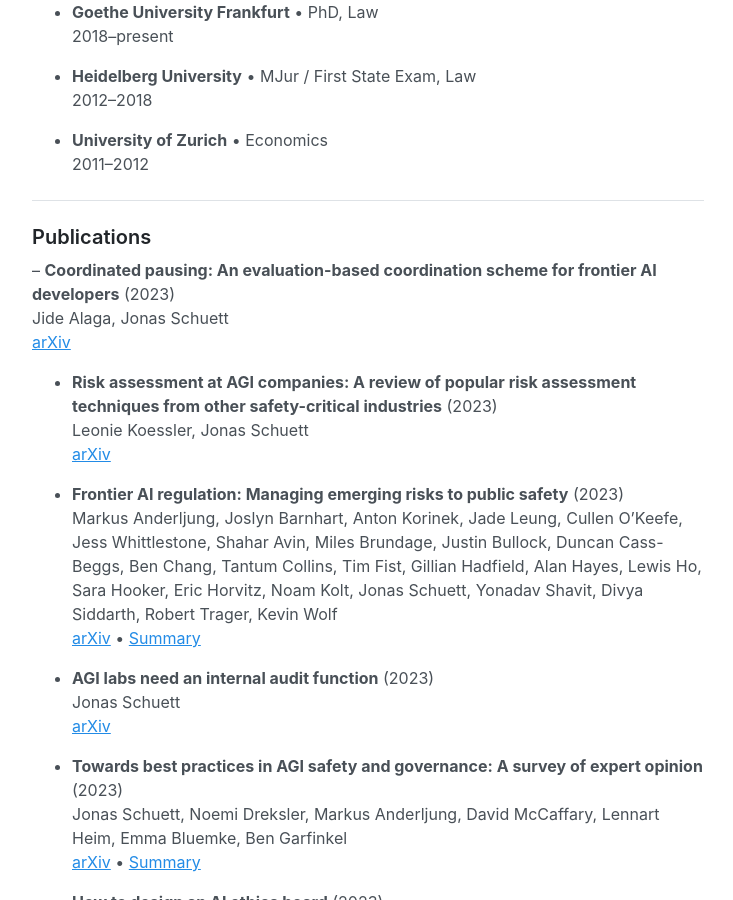
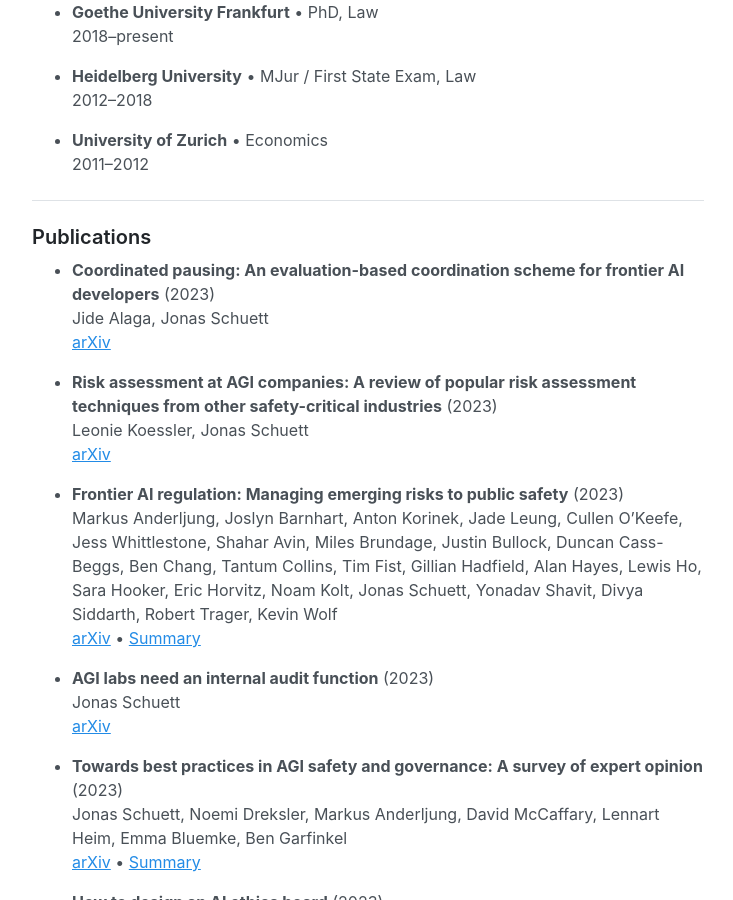
Before and after one commit to jonasschuett/jonasschuett.github.io, a Jekyll site: the page built from _posts/2020-04-04-introduction.md, in a window 1280 px wide and 900 px high, scrolled down 2902 px. Shown: the whole window, without its empty margins (272-1005 px from the left). Built offline with Jekyll 4.4.1, drawn with Linux system fonts in a browser that asks for light colours.

```diff
--- a/_posts/2020-04-04-introduction.md
+++ b/_posts/2020-04-04-introduction.md
@@ -75,7 +75,7 @@ On the practical side of things, I was seconded to the UK Cabinet Office to supp
 
 ### Publications
 
-– **Coordinated pausing: An evaluation-based coordination scheme for frontier AI developers** (2023) <br>
+- **Coordinated pausing: An evaluation-based coordination scheme for frontier AI developers** (2023) <br>
 Jide Alaga, Jonas Schuett <br>
 [arXiv](https://arxiv.org/abs/2310.00374)
 
```
